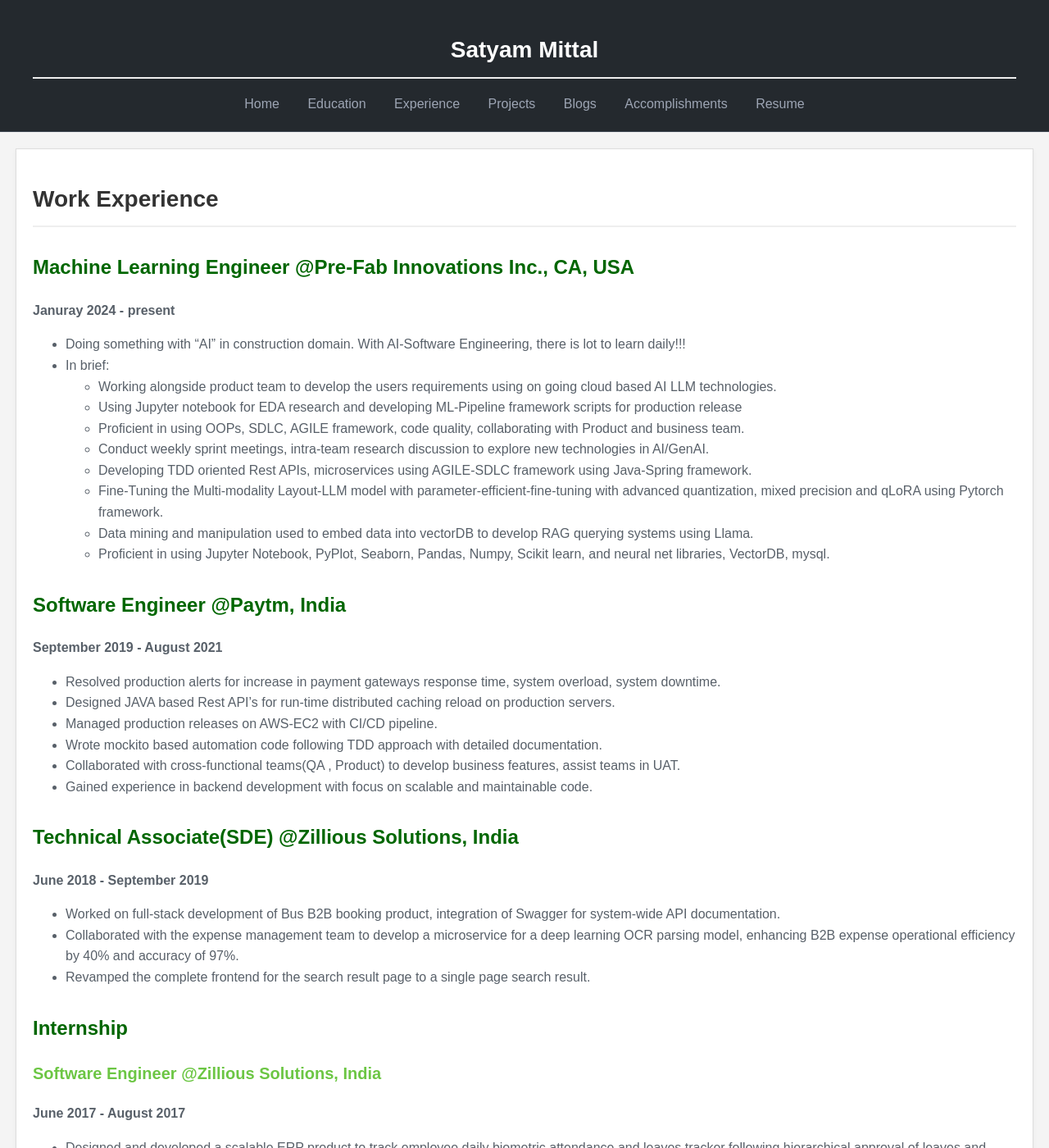
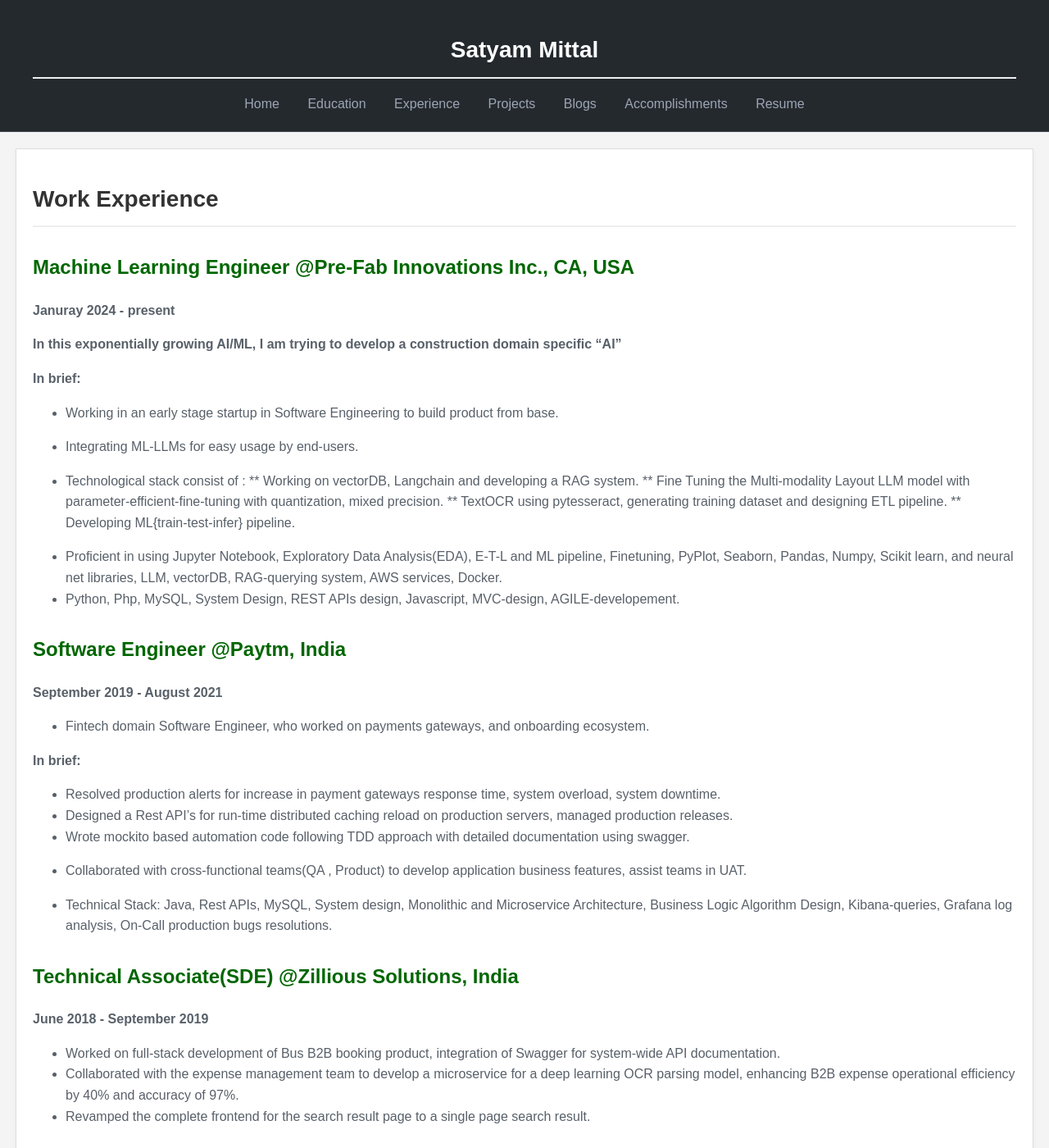
Before and after one commit to 05satyam/05satyam.github.io, a Jekyll site: the page built from experience.md, in a window 1280 px wide and 1400 px high. Shown: the whole window at 82% size. Built offline with Jekyll 4.4.1, drawn with Linux system fonts in a browser that asks for light colours.

Commit message:
Update experience.md

```diff
--- a/experience.md
+++ b/experience.md
@@ -7,27 +7,35 @@ title: Work Experience
 
 ## Machine Learning Engineer @Pre-Fab Innovations Inc., CA, USA
 **Januray 2024 - present**
-- Doing something with "AI" in construction domain. With AI-Software Engineering, there is lot to learn daily!!!
-- In brief:
-    - Working alongside product  team to develop the users requirements using on going cloud based  AI LLM technologies.
-    - Using Jupyter notebook for EDA research  and developing ML-Pipeline framework scripts for production release
-    - Proficient in using OOPs, SDLC, AGILE framework, code quality, collaborating with Product and business team.
-    - Conduct weekly sprint meetings, intra-team research discussion to explore new technologies in AI/GenAI.
-    - Developing TDD oriented Rest APIs, microservices using AGILE-SDLC framework using Java-Spring framework.
-    - Fine-Tuning the Multi-modality Layout-LLM model with parameter-efficient-fine-tuning with advanced quantization, mixed precision and
-      qLoRA using Pytorch framework.
-    - Data mining and manipulation used  to embed data into vectorDB  to develop RAG querying systems using Llama.
-    - Proficient in using Jupyter Notebook, PyPlot, Seaborn, Pandas, Numpy, Scikit learn, and neural net libraries, VectorDB, mysql.
+
+**In this exponentially growing AI/ML, I am trying to develop a construction domain specific "AI"**
+
+**In brief:**
+ - Working in an early stage startup in Software Engineering to build product from base.
+ - Integrating ML-LLMs for easy usage by end-users.
+
+ - Technological stack consist of :
+    ** Working on vectorDB, Langchain and developing a RAG system.
+    ** Fine Tuning the Multi-modality Layout LLM model with parameter-efficient-fine-tuning with  quantization, mixed precision.
+    ** TextOCR using pytesseract, generating training dataset and designing ETL pipeline.
+    ** Developing ML{train-test-infer} pipeline.
+
+ - Proficient in using Jupyter Notebook, Exploratory Data Analysis(EDA), E-T-L and ML pipeline, Finetuning, PyPlot, Seaborn, Pandas, Numpy,
+   Scikit learn, and neural net libraries, LLM, vectorDB, RAG-querying system, AWS services, Docker.
+ - Python, Php, MySQL, System Design, REST APIs design, Javascript, MVC-design, AGILE-developement.
 
 ## Software Engineer @Paytm, India
 **September 2019 - August 2021**
 
+- Fintech domain Software Engineer, who worked on payments gateways, and onboarding ecosystem.
+
+**In brief:**
 - Resolved production alerts for increase in payment gateways response time, system overload, system downtime.
-- Designed JAVA based Rest API’s for run-time distributed caching reload on production servers.
-- Managed production  releases on AWS-EC2 with CI/CD pipeline.
-- Wrote mockito based automation code following TDD approach with detailed documentation.
-- Collaborated with cross-functional teams(QA , Product) to develop business features, assist teams in UAT.
-- Gained experience in backend development with focus on scalable and maintainable code.
+- Designed a Rest API’s for run-time distributed caching reload on production servers, managed production releases.
+- Wrote mockito based automation code following TDD approach with detailed documentation using swagger.
+- Collaborated with cross-functional teams(QA , Product) to develop application business features, assist teams in UAT.
+
+- Technical Stack: Java, Rest APIs, MySQL, System design, Monolithic and Microservice Architecture, Business Logic Algorithm Design, Kibana-queries, Grafana log analysis, On-Call production bugs resolutions.
 
 
 ## Technical Associate(SDE) @Zillious Solutions, India
```
